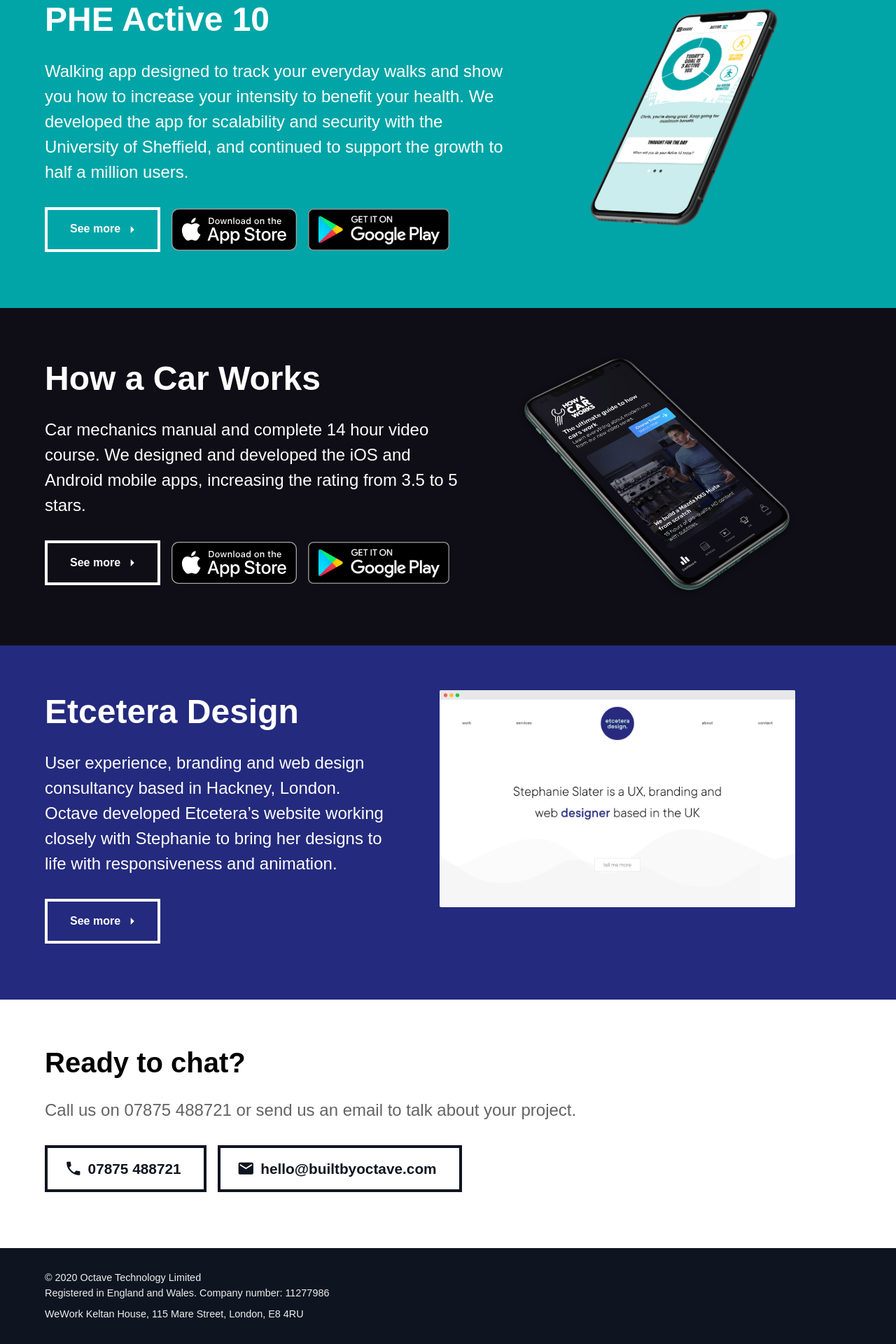
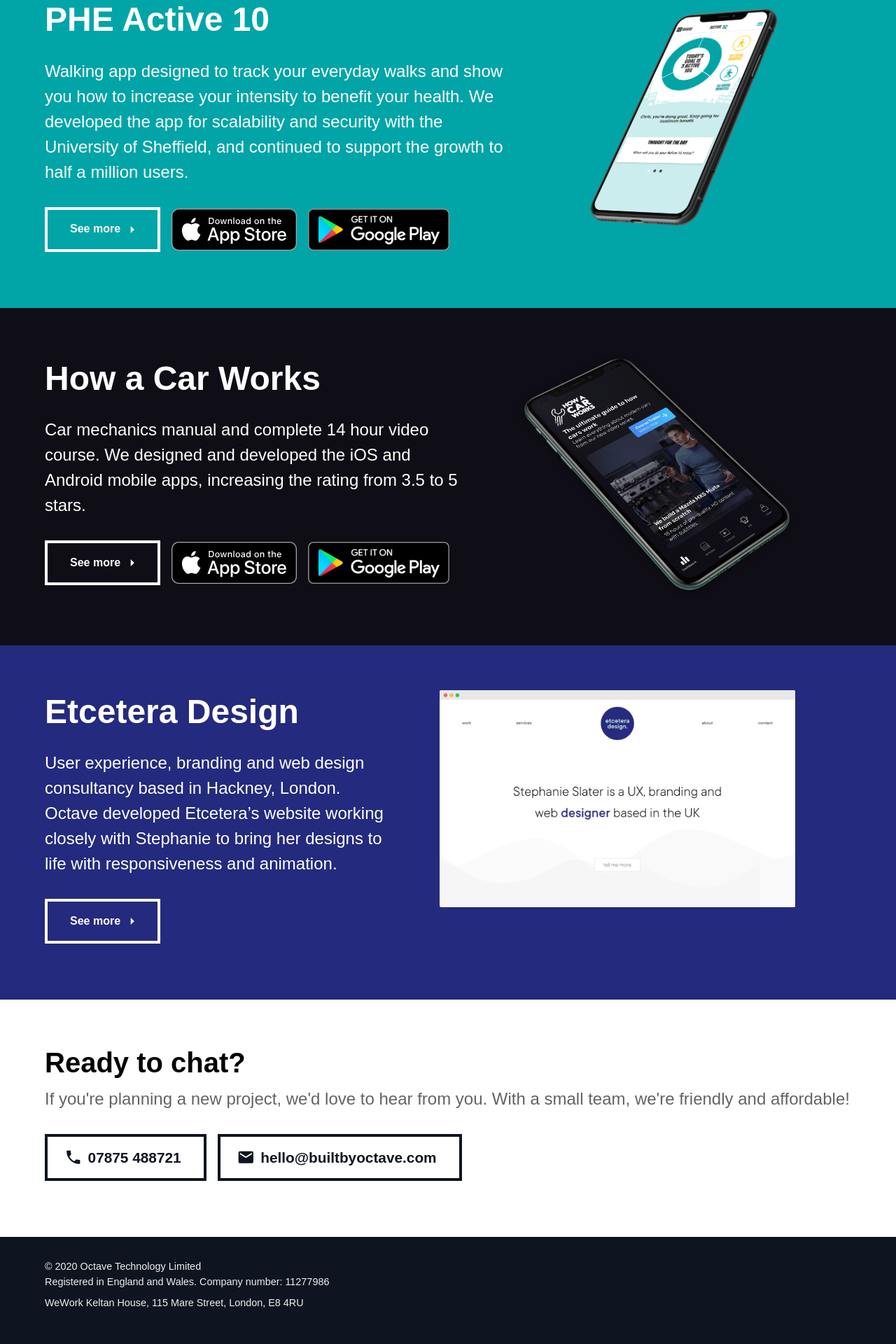
Before and after one commit to chrisjingram/octave-website, a Jekyll site: the page built from index.html, in a window 1280 px wide. Shown: the part 1536-3456 px from the top of the page at 70% size. Built offline with Jekyll 4.4.1, drawn with Linux system fonts in a browser that asks for light colours; nearby versions of some CDN libraries; some web fonts are replaced.

Commit message:
Updated contact text

```diff
--- a/_includes/contact.html
+++ b/_includes/contact.html
@@ -1,6 +1,6 @@
 <section id="contact">
   <h2>Ready to chat?</h2>
-  <p>Call us on 07875 488721 or send us an email to talk about your project.</p>
+  <p>If you're planning a new project, we'd love to hear from you. With a small team, we're friendly and affordable!</p>
   <div class="contact-buttons">
     <a href="tel:+447875488721" class="button icon-left"><i class="material-icons">phone</i>07875 488721</a>
     <a href="mailto:hello@builtbyoctave.com" class="button icon-left"><i class="material-icons">email</i>hello@builtbyoctave.com</a>
--- a/_sass/_contact.scss
+++ b/_sass/_contact.scss
@@ -1,6 +1,9 @@
 section#contact{
   padding: 2rem;
   background: white;
+  h2{
+    margin: 0 0 0.5rem;
+  }
   @include lg{
     padding: 4rem;
   }
```
